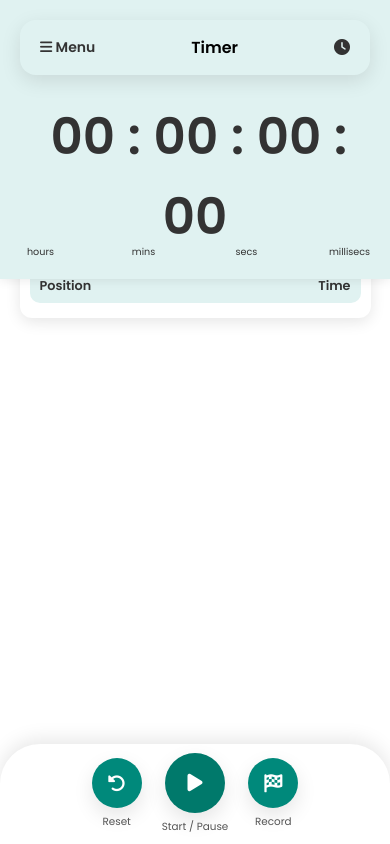
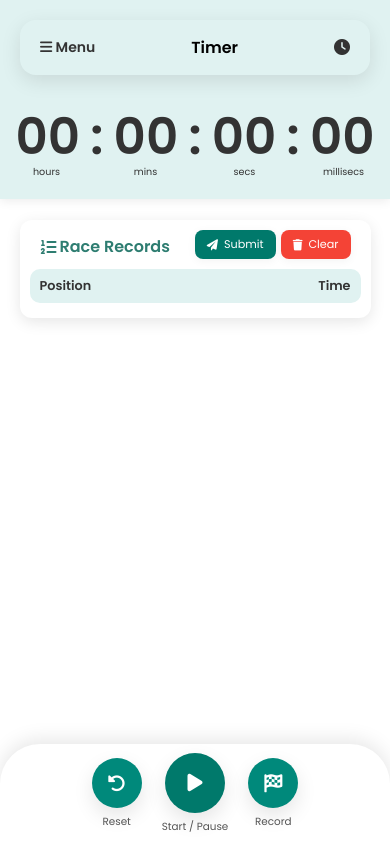
Before and after one commit to Tineprah07/Web-Programming-CW, a plain HTML site: page index.html in a window 390 px wide. Drawn offline with Linux system fonts and the light colour scheme.

Commit message:
adjusting the timer

```diff
--- a/styles.css
+++ b/styles.css
@@ -127,12 +127,13 @@ html, body {
     gap: 10px;
     flex-wrap: wrap;
     margin-top: 100px; /* Increased margin-top to move the timer down */
+
 }
 
 .timer span {
     display: block;
     text-align: center;
-    width: 80px;
+    width: 75px;
 }
 
 .timer-labels {
@@ -145,7 +146,7 @@ html, body {
 
 .timer-labels span {
     display: block;
-    width: 90px;
+    width: 86px;
     text-align: center;
     font-size: 0.7rem;
 }
@@ -396,7 +397,7 @@ html, body {
 
     .timer-labels span {
         font-size: 0.6rem;
-        width: 85px;
+        width: 81px;
     }
 
     /* Bottom Controls */
```
